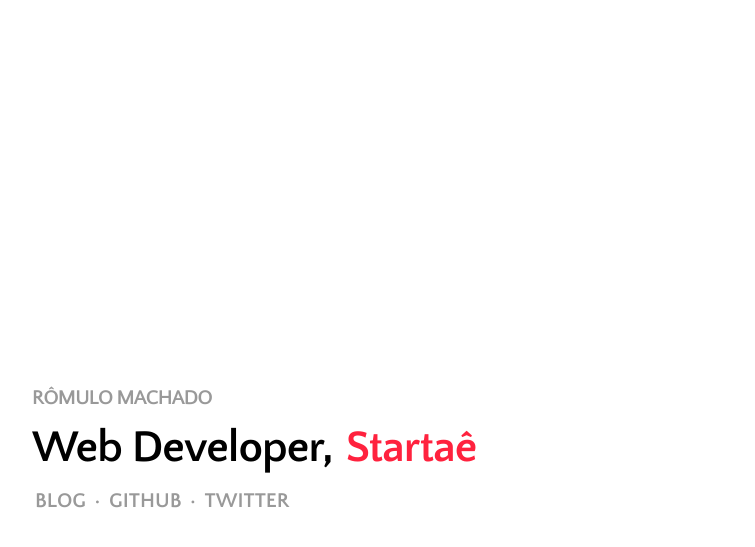
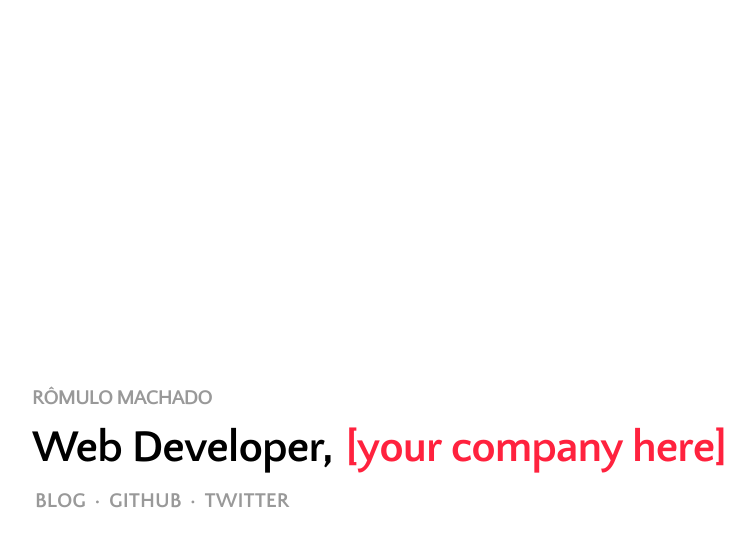
Before and after one commit to romulomachado/romulomachado.github.io, a Jekyll site: the page built from index.html, in a window 1280 px wide. Shown: the top 547 px of the page, without its empty margins (138-893 px from the left). Built offline with Jekyll 4.4.1, drawn with Linux system fonts in a browser that asks for light colours; some web fonts are replaced.

Commit message:
Update company

```diff
--- a/index.html
+++ b/index.html
@@ -5,7 +5,7 @@ title: Rômulo Machado
 
 <section class='about-me'>
   <h1 class='page__title'>Rômulo Machado</h1>
-  <h2 class='work'><span class='job-title'>Web Developer, </span><a href='http://startae.com' target='_blank'>Startaê</a></h2>
+  <h2 class='work'><span class='job-title'>Web Developer, <a href='mailto:rcorreamachado@gmail.com'>[your company here]</a></h2>
   <ul class='links'>
     <li><a class='link' href='/writing.html'>blog</a></li> •
     <li><a class='link' href='http://github.com/romulomachado' target='_blank'>github</a></li> •
```
